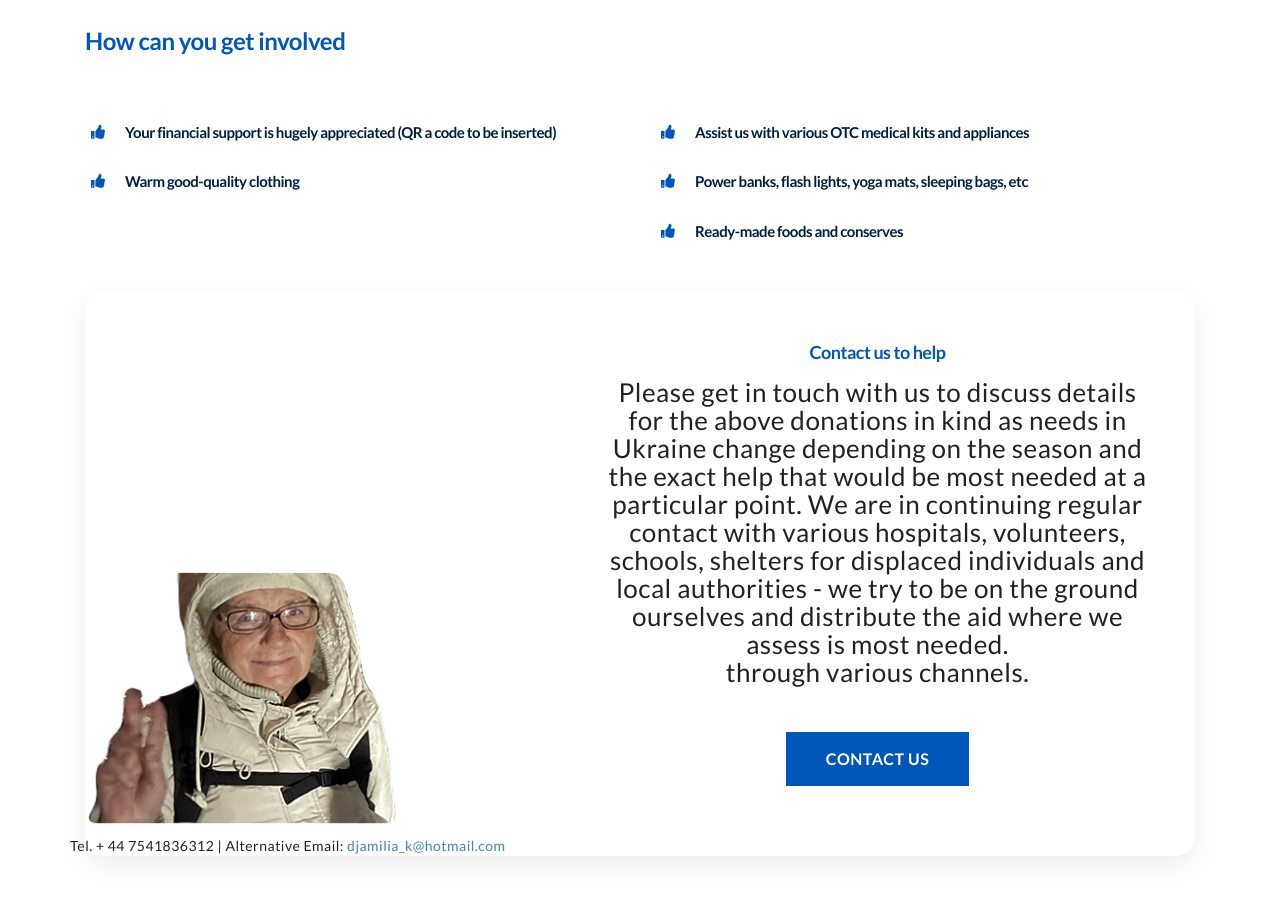
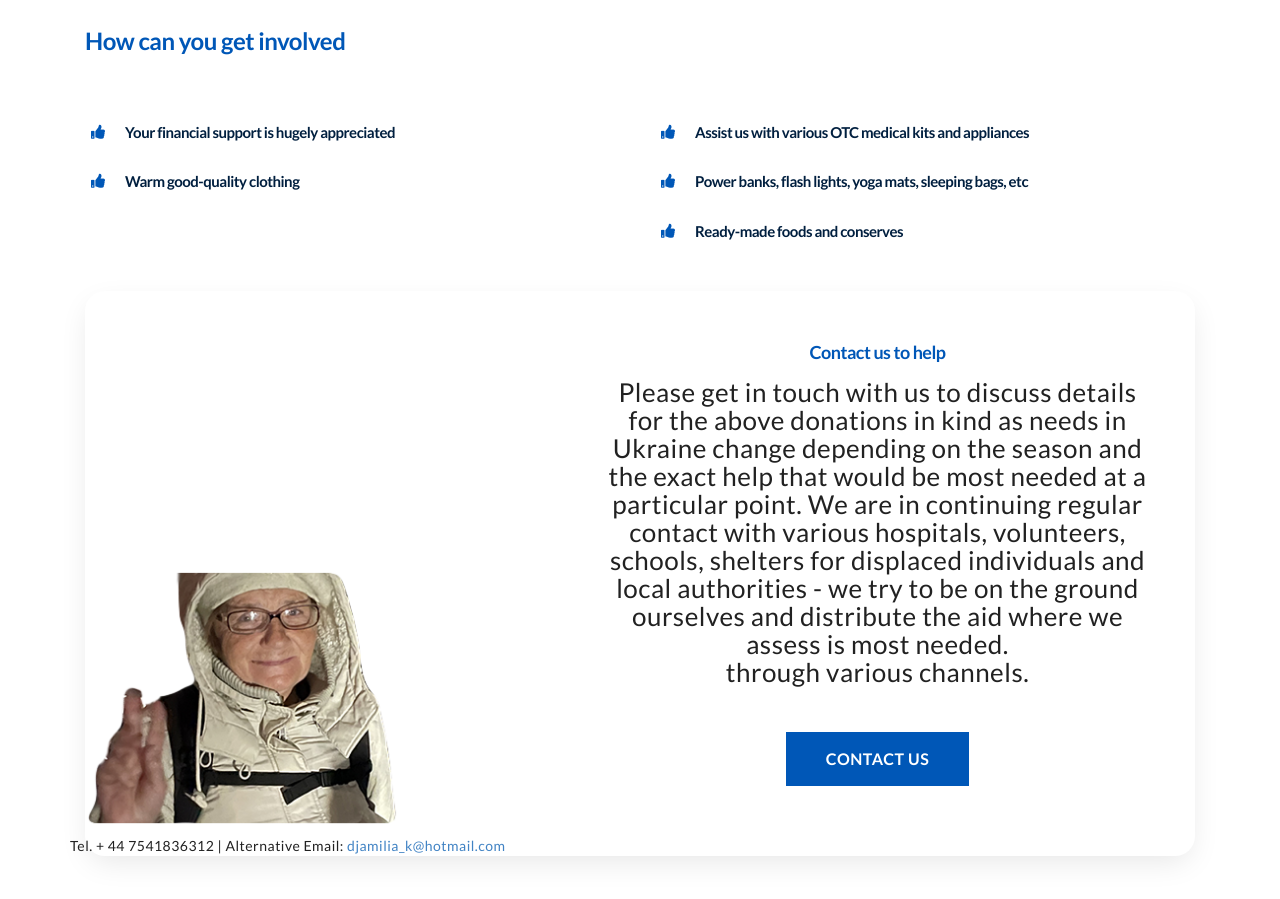
Before and after one commit to marRozh/lifeline-express, a plain HTML site: page index.html in a window 1280 px wide. Shown: the part 3420-4319 px from the top of the page. Drawn offline with nearby package versions, Linux system fonts and the light colour scheme.

Commit message:
Update index.html

```diff
--- a/index.html
+++ b/index.html
@@ -545,7 +545,7 @@
                         <!-- faq item starts -->
                         <div class="faq-item">
                             <i class="thumbs up icon getinvolved-icons"></i>
-                            <h4 class="faq-heading">Your financial support is hugely appreciated (QR a code to be inserted)</h4>
+                            <h4 class="faq-heading">Your financial support is hugely appreciated</h4>
                             <!--<div class="faq-content">
                                 <ul>
                                     <li>
```
